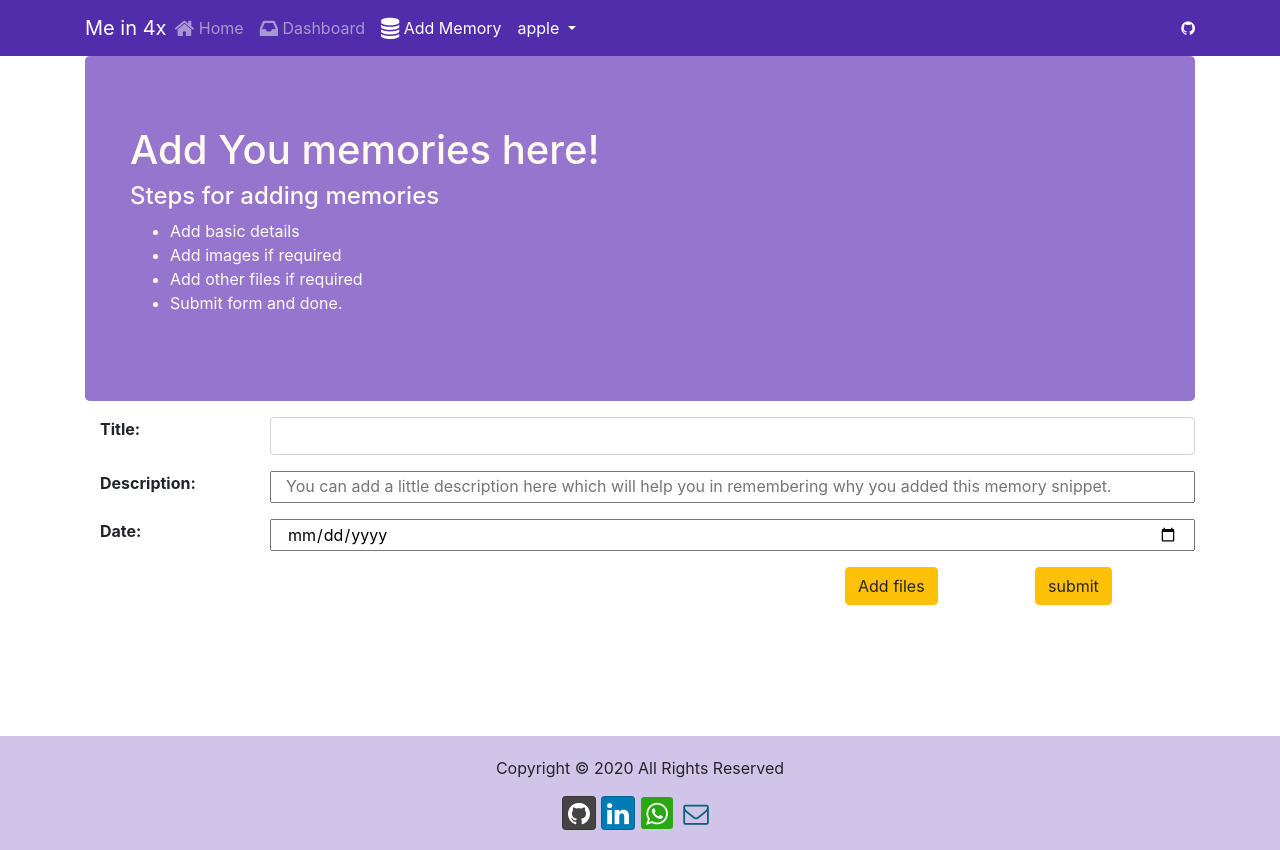
After one commit to m-e-l-u-h-a-n/me_in_4x, a Django app: page /add-memories/ in a window 1280 px wide. The commit adds this page. Run offline with Django 3.2, Linux system fonts and the light colour scheme; a user stored in the database is signed in; data comes from the database, SQL or seed files in the repository; some libraries are stand-ins or nearby versions.

Commit message:
file upload(memory addition) implemented.

```diff
--- /dev/null
+++ b/me_in_4x/static/css/forms.css
@@ -0,0 +1,66 @@
+.box {
+    height: 300px;
+    width: max-content;
+}
+
+.box__file {
+    width: 0.1px;
+    height: 0.1px;
+    opacity: 0;
+    overflow: hidden;
+    position: absolute;
+    z-index: -1;
+}
+
+.box__file+label {
+    color: #512DAB;
+    display: inline-block;
+    cursor: pointer;
+}
+
+
+/* Used for highlighting the border when input eleement is selected using keyboard events */
+
+.box__file:focus+label {
+    outline: 1px dotted #512DAB;
+    outline: -webkit-focus-ring-color auto 5px
+}
+
+.box__file:focus+label,
+.box__file+label:hover {
+    color: #9575cd;
+}
+
+.box__dragndrop,
+.box__uploading,
+.box__success,
+.box__error {
+    display: none;
+}
+
+.box.has-advanced-upload {
+    margin-top: 20px;
+    height: 180px;
+    width: 100%;
+    border: 1px dashed #512DAB;
+    border-radius: 20px;
+    padding: 20px 70px;
+    display: flex;
+    align-items: center;
+    justify-content: center;
+    margin-bottom: 25px;
+    background-color: #f9fcff;
+}
+
+.box.has-advanced-upload .box__dragndrop {
+    display: inline;
+}
+
+.box.is-dragover {
+    background-color: #9575cd;
+    opacity: 0.4;
+}
+
+textarea {
+    resize: none;
+}
--- /dev/null
+++ b/me_in_4x/static/js/memory_add.js
@@ -0,0 +1,200 @@
+var inputs = document.querySelectorAll('.box__file');
+var filearr = []; //final list of valid files that will be added to memory.
+var allFiles = []; //list of all files that are sent to server.
+Array.prototype.forEach.call(inputs, function(input) {
+    var label = input.nextElementSibling,
+        labelVal = label.innerHTML;
+
+    input.addEventListener('change', function(e) {
+
+        var fileName = '';
+        allFiles = this.files;
+        console.log(allFiles);
+        if (this.files && this.files.length > 1)
+            fileName = (this.getAttribute('data-multiple-caption') || '').replace('{count}', this.files.length);
+        else
+            fileName = e.target.value.split('\\').pop();
+
+        if (fileName)
+            label.querySelector('span').innerHTML = fileName;
+        else
+            label.innerHTML = labelVal;
+    });
+});
+
+var isAdvancedUpload = function() {
+    var div = document.createElement('div');
+    return (('draggable' in div) || ('ondragstart' in div && 'ondrop' in div)) && 'FormData' in window && 'FileReader' in window;
+}();
+
+var $form = $('.box');
+var $memory_form = $('.memory-form');
+var $input = $('.box__file')
+if (isAdvancedUpload) {
+    $form.addClass('has-advanced-upload');
+
+    var droppedFiles = false;
+
+    $form.on('drag dragstart dragend dragover dragenter dragleave drop', function(e) {
+            e.preventDefault();
+            e.stopPropagation();
+        })
+        .on('dragover dragenter', function() {
+            $form.addClass('is-dragover');
+        })
+        .on('dragleave dragend drop', function() {
+            $form.removeClass('is-dragover');
+        })
+        .on('drop', function(e) {
+            droppedFiles = e.originalEvent.dataTransfer.files;
+        })
+}
+$form.on('submit', function(e) {
+    if ($form.hasClass('is-uploading')) return false;
+
+    $form.addClass('is-uploading').removeClass('is-error');
+
+    if (isAdvancedUpload) {
+        e.preventDefault();
+
+        var ajaxData = new FormData($form.get(0));
+        if (droppedFiles) {
+            $.each(droppedFiles, function(i, file) {
+                ajaxData.append($input.attr('name'), file);
+                allFiles.push(file);
+            });
+        }
+        console.log($input.files);
+        $.ajax({
+            url: $form.attr('action'),
+            type: $form.attr('method'),
+            data: ajaxData,
+            dataType: 'json',
+            cache: false,
+            contentType: false,
+            processData: false,
+            complete: function() {
+                $form.removeClass('is-uploading');
+            },
+            success: function(data, status, xhr) {
+                $form.addClass(data.success == true ? 'is-success' : 'is-error');
+                if (!data.success) $errorMsg.text(data.error);
+                if (data.success) {
+                    if (data.invalid_files.length > 0) {
+                        let newdiv, newli;
+                        let info_list = document.getElementById("info-list");
+                        for (let i = 0; i < data.invalid_files.length; i++) {
+                            newdiv = document.createElement('div')
+                            newdiv.className += 'col-7';
+                            newdiv.className += 'text-muted';
+                            newdiv.innerHTML = "File " + data.invalid_files[i] + " is not supprted!";
+                            newli = document.createElement('li')
+                            newli.appendChild(newdiv);
+                            info_list.appendChild(newli);
+                        }
+                        iziToast.error({
+                            title: "Error",
+                            color: 'red',
+                            message: data.message,
+                            position: "bottomRight",
+                        });
+                    } else {
+                        iziToast.success({
+                            title: "Success",
+                            message: data.message,
+                            position: "bottomRight",
+                        });
+                    }
+                    for (let i = 0; i < allFiles.length; i++) {
+                        for (let j = 0; j < data.valid_files.length; j++) {
+                            if (allFiles[i].name == data.valid_files[j]) {
+                                filearr.push(allFiles[i]);
+                                break;
+                            }
+                        }
+                    }
+                    console.log(filearr);
+                    if (filearr.length > 0) {
+                        msg = String()
+                        for (let i = 0; i < filearr.length - 1; i++) {
+                            msg += (filearr[i].name + ", ");
+                        }
+                        msg += filearr[filearr.length - 1].name
+                        document.getElementById('added-files-info').innerHTML = msg + "<strong> will be added to your memory on pressing save changes</strong>";
+                    }
+                } else {
+                    iziToast.error({
+                        title: "Error",
+                        color: "red",
+                        message: data.message,
+                        position: "bottomRight",
+                    });
+                }
+            },
+            error: function(xhr, status, err) {
+                iziToast.info({
+                    title: "Error",
+                    color: "red",
+                    message: "Facing server issues, contact site admin if problem persists",
+                    position: "bottomRight",
+                })
+            }
+        });
+    } else {
+        // ajax for legacy browsers that do not support 'drag n drop'
+        var iframeName = 'uploadiframe' + new Date().getTime();
+        $iframe = $('<iframe name="' + iframeName + '" style="display: none;"></iframe>');
+
+        $('body').append($iframe);
+        $form.attr('target', iframeName);
+
+        $iframe.one('load', function() {
+            var data = JSON.parse($iframe.contents().find('body').text());
+            $form
+                .removeClass('is-uploading')
+                .addClass(data.success == true ? 'is-success' : 'is-error')
+                .removeAttr('target');
+            if (!data.success) $errorMsg.text(data.error);
+            $form.removeAttr('target');
+            $iframe.remove();
+        });
+    }
+});
+$memory_form.on('submit', function(e) {
+    e.preventDefault();
+    console.log('hello');
+    console.log("filearr = ", filearr);
+    var orgdata = new FormData($memory_form.get(0)); //ajax data for original memory addition form
+    $.each(filearr, function(i, file) {
+        orgdata.append("files", file);
+    });
+    $.ajax({
+        url: $memory_form.attr('action'),
+        type: $memory_form.attr('method'),
+        data: orgdata,
+        dataType: 'json',
+        cache: false,
+        contentType: false,
+        processData: false,
+        success: function(data, status, xhr) {
+            if (data.success) {
+                iziToast.success({
+                    position: "center",
+                    message: data.message,
+                    timeout: 5000,
+                    transitionIn: 'bounceInDown',
+                    // onClosing: function(instance, toast) {
+                    //     window.location.replace("{% url 'home' %}");
+                    // },
+                });
+            }
+        },
+        error: function(xhr, status, err) {
+            iziToast.error({
+                psoition: "bottomRight",
+                message: "Internal server error!",
+                color: "red"
+            });
+        },
+    });
+});
--- a/me_in_4x/templates/dashboard.html
+++ b/me_in_4x/templates/dashboard.html
@@ -30,7 +30,7 @@
 <li class="nav-item"><a href="{% url 'login' %}" class="nav-link"><span class="fa fa-sign-in fa-lg"></span> Login</a>
 </li>
 {% endif %} {% endblock navlinks %} {% block head %}
-<link rel="stylesheet" href="{% static 'css/dashboard.css' %}"> {% endblock head %} {% block header %} {% endblock header %} {% block body %} {% if user.profile.email_confirmed %}
+<link rel="stylesheet" href="{% static 'css/dashboard.css' %}"> {% endblock head %} {% block body %} {% if user.profile.email_confirmed %}
 <div class="row">
     <div class="email-info">
         <div class="container">
--- /dev/null
+++ b/me_in_4x/templates/memory_add.html
@@ -0,0 +1,158 @@
+{% extends 'base_generic.html' %} {% load static %} {% block title %}
+<title>Me in 4x | Add memory</title>
+{% endblock title %} {% block navlinks %}
+<li class="nav-item">
+    <a href="{% url 'home' %}" class="nav-link"><span class="fa fa-home fa-lg"></span> Home</a>
+</li>
+{% if user.is_authenticated %}
+<li class="nav-item"><a href="{% url 'dashboard' %}" class="nav-link"><i class="fa fa-inbox fa-lg"></i>
+        Dashboard</a></li>
+<li class="nav-item active"><a href="{% url 'add-memories' %}" class="nav-link"><i class="fa fa-database fa-lg"></i>
+        Add Memory</a></li>
+<li class="nav-item dropdown active">
+    <a href="" class="nav-link dropdown-toggle" id="navbarDropdown" role="button" data-toggle="dropdown" aria-haspopup="true" aria-expanded="false">
+        {{user.username}}
+    </a>
+    <div class="dropdown-menu" aria-labelledby="navbarDropdown">
+        {% if user.profile.email_confirmed %}
+        <a href="" class="dropdown-item"><span class="fa fa-check fa-lg"></span>Email confirmed</a> {% else %}
+        <a href="" class="dropdown-item"><span class="fa fa-times fa-lg"></span>Email not verified</a> {% endif %}
+        <a href="{% url 'logout' %}" class="dropdown-item"><span class="fa fa-sign-out fa-lg"></span>Logout</a>
+        <a href="{% url 'delete_account' %}" class="dropdown-item"><span class="fa fa-trash fa-lg"></span>Delete
+            account</a>
+    </div>
+</li>
+<li class="nav-item"></li>
+{% else %}
+<li class="nav-item"><a href="{% url 'signup' %}" class="nav-link"><span class="fa fa-cash-register"></span>
+        Register</a>
+</li>
+<li class="nav-item"><a href="{% url 'login' %}" class="nav-link"><span class="fa fa-sign-in fa-lg"></span> Login</a>
+</li>
+{% endif %} {% endblock navlinks %} {% block head %}
+<link rel="stylesheet" href="{% static 'css/dashboard.css' %}">
+<link rel="stylesheet" href="{% static 'css/forms.css' %}"> {% endblock head %} {% block header %}
+<div class="modal fade" id="fileModal" role="dialog" aria-labelledby="fileAddModal" aria-hidden="true">
+    <div class="modal-dialog modal-lg" role="content">
+        <div class="modal-content">
+            <div class="modal-header">
+                <h4 class="modal-title">
+                    Add Files
+                </h4>
+                <button type="button" class="close" data-dismiss="modal" aria-label="close">
+                    &times;
+                </button>
+            </div>
+            <div class="modal-body">
+                <form class="box" method="POST" action="{% url 'validate-files' %}" enctype="multipart/form-data">
+                    {% csrf_token %}
+                    <div class="box__input">
+                        <div class="container align-items-center">
+                            <div class="row justify-content-center">
+                                <input class="box__file" type="file" name="files" id="file" data-multiple-caption="{count} files selected" multiple />
+                                <label for="file"><strong>Choose your files</strong><span class="box__dragndrop"> or
+                                        drag them
+                                        here</span></label>
+                            </div>
+                            <div class="row justify-content-center">
+                                <button class="box__button" type="submit">Upload</button>
+                            </div>
+                        </div>
+                    </div>
+                    <div class="box__uploading">Uploading&hellip;</div>
+                    <div class="box__success">Done!</div>
+                    <div class="box__error">Error! <span></span></div>
+                </form>
+                <div class="container">
+                    <div class="row">
+                        <div class="col-12 text-muted" id="added-files-info">
+                            No files added.
+                        </div>
+                    </div>
+                </div>
+            </div>
+            <div class="modal-footer">
+                <div class="container">
+                    <div class="row" style="justify-content: space-between;">
+                        <div class="col-7">
+                            <h5>Note:</h5>
+                        </div>
+                        <button type="button" class="btn btn-outline-warning col-2" data-dismiss="modal">Close</button>
+                        <button type="submit" class="btn btn-outline-warning box__button col-2">Save changes</button>
+                    </div>
+                    <div class="row">
+                        <div class="col-12">
+                            <ul id="info-list">
+                                <li>
+                                    <div class="text-muted col-7">supported file formats are .jpg, .jpeg, .png, .gif, .pdf, .txt, .odt</div>
+                                </li>
+                            </ul>
+                        </div>
+                    </div>
+                </div>
+            </div>
+        </div>
+    </div>
+</div>
+{% endblock header %} {% block body %}
+<header class="jumbotron">
+    <div class="container">
+        <div class="row row-header">
+            <div class="col-12 justify-content-center">
+                <h1>Add You memories here!</h1>
+                <h4>Steps for adding memories</h4>
+                <ul>
+                    <li>Add basic details</li>
+                    <li>Add images if required</li>
+                    <li>Add other files if required</li>
+                    <li>Submit form and done.</li>
+                </ul>
+            </div>
+        </div>
+    </div>
+</header>
+<div class="row">
+    {% comment %} {% url 'add-memories' %} {% endcomment %}
+    <form class="mt-3 mb-3 memory-form" method="POST" action="" enctype="multipart/form-data">
+        {% csrf_token %}
+        <div class="container-fluid">
+            <div class="row">
+                <div class="col-12 form-group">
+                    <div class="container">
+                        <div class="row">
+                            <label for="id_title" class="form-label col-sm-2"><strong>Title:</strong></label>
+                            <input type="text" class="form-control col-sm-10" id="id_title" maxlength="254" name="title">
+                        </div>
+                    </div>
+                </div>
+                <div class="col-12 form-group">
+                    <div class="container">
+                        <div class="row">
+                            <label for="id_description" class="form-label col-sm-2"><strong>Description:</strong></label>
+                            <textarea name="description" id="id_description" cols="30" rows="1" class="form_control col-sm-10" placeholder="You can add a little description here which will help you in remembering why you added this memory snippet."></textarea>
+                        </div>
+                    </div>
+                </div>
+                <div class="col-12 form-group">
+                    <div class="container">
+                        <div class="row">
+                            <label for="id_relatedDate" class="form-label col-sm-2"><strong>Date:</strong></label>
+                            <input type="date" name="relatedDate" id="id_relatedDate" cols="30" rows="10" class="form_control col-sm-10"></input>
+                        </div>
+                    </div>
+                </div>
+            </div>
+            <div class="row">
+                <div class="col-2 offset-8">
+                    <a class="btn btn-warning text-black text-center" style="cursor: pointer;" role="button" data-toggle="modal" data-target="#fileModal">Add files</a>
+                </div>
+                <div class="col-2">
+                    <button type="submit" class="btn btn-warning text-black text-center" style="cursor: pointer;" role="button">submit</button>
+                </div>
+            </div>
+        </div>
+    </form>
+</div>
+{% endblock body %} {% block footer %}
+<script src="{% static 'js/memory_add.js' %}"></script>
+{% endblock footer %}
```
Also changed, not shown: db.sqlite3, user_1/files/birds.jpg (added), user_1/files/image1.jpg (added), user_1/files/image2.jpg (added), user_1/files/images.jpeg (added), 2 other files.
